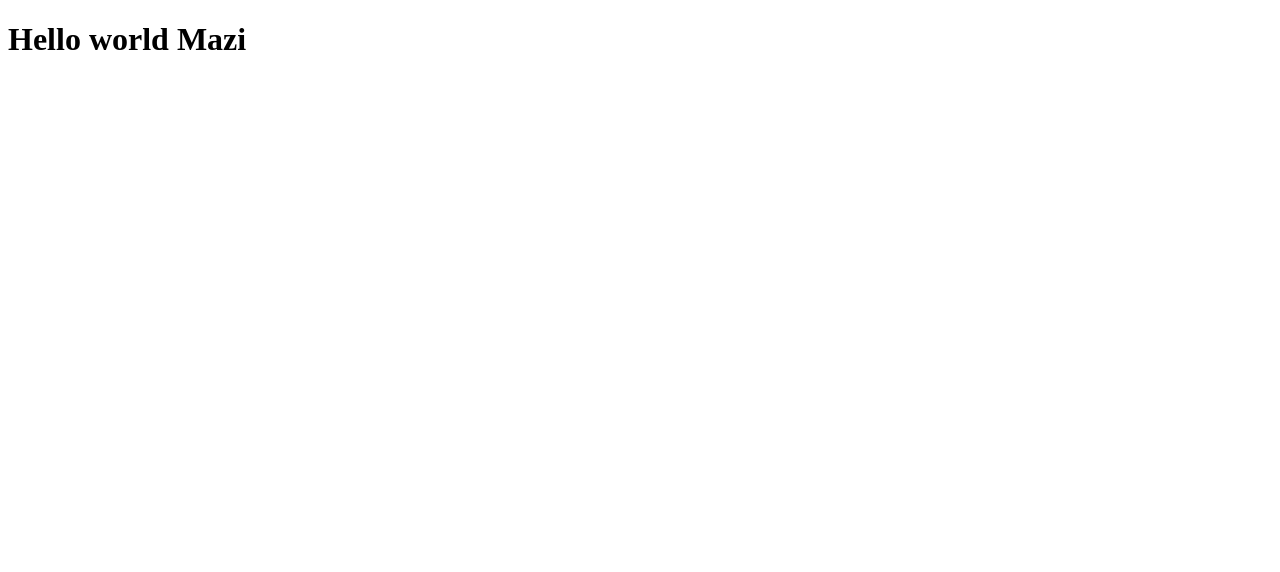
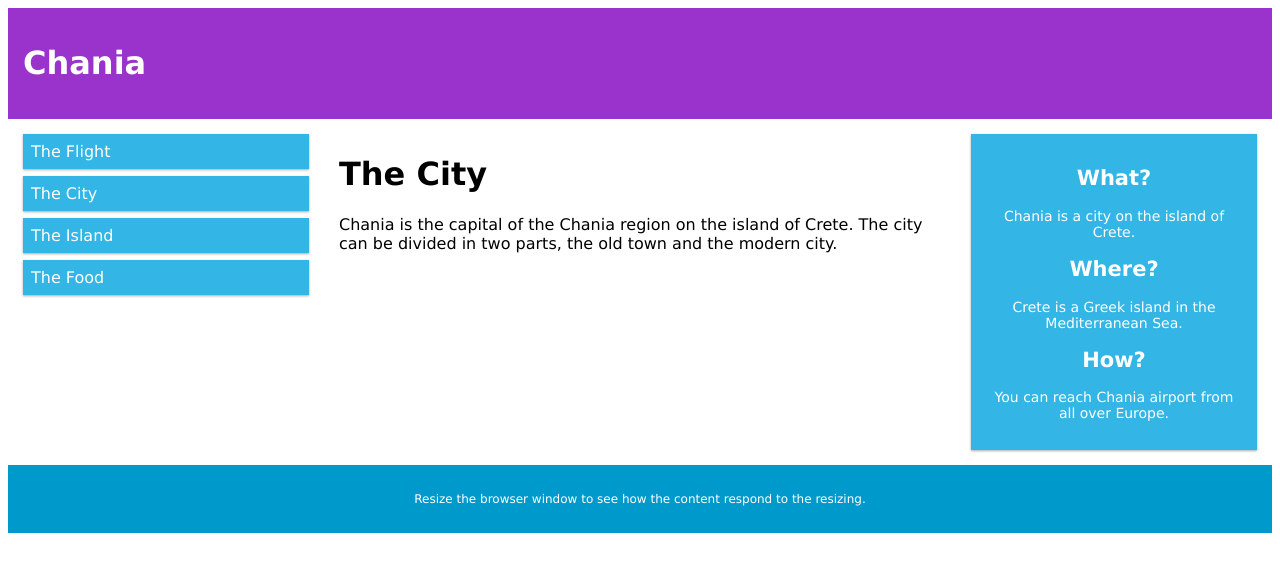
Before and after one commit to abdunfih/html-site-1, a plain HTML site: page index.html in a window 1280 px wide. Drawn offline with Linux system fonts and the light colour scheme.

Commit message:
add updata code

```diff
--- a/index.html
+++ b/index.html
@@ -1,11 +1,141 @@
 <!DOCTYPE html>
-<html lang="en">
+<html>
 <head>
-    <meta charset="UTF-8">
-    <meta name="viewport" content="width=device-width, initial-scale=1.0">
-    <title>Document</title>
+<meta name="viewport" content="width=device-width, initial-scale=1.0">
+<style>
+* {
+  box-sizing: border-box;
+}
+
+.row::after {
+  content: "";
+  clear: both;
+  display: table;
+}
+
+[class*="col-"] {
+  float: left;
+  padding: 15px;
+}
+
+html {
+  font-family: "Lucida Sans", sans-serif;
+}
+
+.header {
+  background-color: #9933cc;
+  color: #ffffff;
+  padding: 15px;
+}
+
+.menu ul {
+  list-style-type: none;
+  margin: 0;
+  padding: 0;
+}
+
+.menu li {
+  padding: 8px;
+  margin-bottom: 7px;
+  background-color: #33b5e5;
+  color: #ffffff;
+  box-shadow: 0 1px 3px rgba(0,0,0,0.12), 0 1px 2px rgba(0,0,0,0.24);
+}
+
+.menu li:hover {
+  background-color: #0099cc;
+}
+
+.aside {
+  background-color: #33b5e5;
+  padding: 15px;
+  color: #ffffff;
+  text-align: center;
+  font-size: 14px;
+  box-shadow: 0 1px 3px rgba(0,0,0,0.12), 0 1px 2px rgba(0,0,0,0.24);
+}
+
+.footer {
+  background-color: #0099cc;
+  color: #ffffff;
+  text-align: center;
+  font-size: 12px;
+  padding: 15px;
+}
+
+/* For mobile phones: */
+[class*="col-"] {
+  width: 100%;
+}
+
+@media only screen and (min-width: 600px) {
+  /* For tablets: */
+  .col-s-1 {width: 8.33%;}
+  .col-s-2 {width: 16.66%;}
+  .col-s-3 {width: 25%;}
+  .col-s-4 {width: 33.33%;}
+  .col-s-5 {width: 41.66%;}
+  .col-s-6 {width: 50%;}
+  .col-s-7 {width: 58.33%;}
+  .col-s-8 {width: 66.66%;}
+  .col-s-9 {width: 75%;}
+  .col-s-10 {width: 83.33%;}
+  .col-s-11 {width: 91.66%;}
+  .col-s-12 {width: 100%;}
+}
+@media only screen and (min-width: 768px) {
+  /* For desktop: */
+  .col-1 {width: 8.33%;}
+  .col-2 {width: 16.66%;}
+  .col-3 {width: 25%;}
+  .col-4 {width: 33.33%;}
+  .col-5 {width: 41.66%;}
+  .col-6 {width: 50%;}
+  .col-7 {width: 58.33%;}
+  .col-8 {width: 66.66%;}
+  .col-9 {width: 75%;}
+  .col-10 {width: 83.33%;}
+  .col-11 {width: 91.66%;}
+  .col-12 {width: 100%;}
+}
+</style>
 </head>
 <body>
-    <h1>Hello world Mazi</h1>
+
+<div class="header">
+  <h1>Chania</h1>
+</div>
+
+<div class="row">
+  <div class="col-3 col-s-3 menu">
+    <ul>
+      <li>The Flight</li>
+      <li>The City</li>
+      <li>The Island</li>
+      <li>The Food</li>
+    </ul>
+  </div>
+
+  <div class="col-6 col-s-9">
+    <h1>The City</h1>
+    <p>Chania is the capital of the Chania region on the island of Crete. The city can be divided in two parts, the old town and the modern city.</p>
+  </div>
+
+  <div class="col-3 col-s-12">
+    <div class="aside">
+      <h2>What?</h2>
+      <p>Chania is a city on the island of Crete.</p>
+      <h2>Where?</h2>
+      <p>Crete is a Greek island in the Mediterranean Sea.</p>
+      <h2>How?</h2>
+      <p>You can reach Chania airport from all over Europe.</p>
+    </div>
+  </div>
+</div>
+
+<div class="footer">
+  <p>Resize the browser window to see how the content respond to the resizing.</p>
+</div>
+
 </body>
 </html>
```
